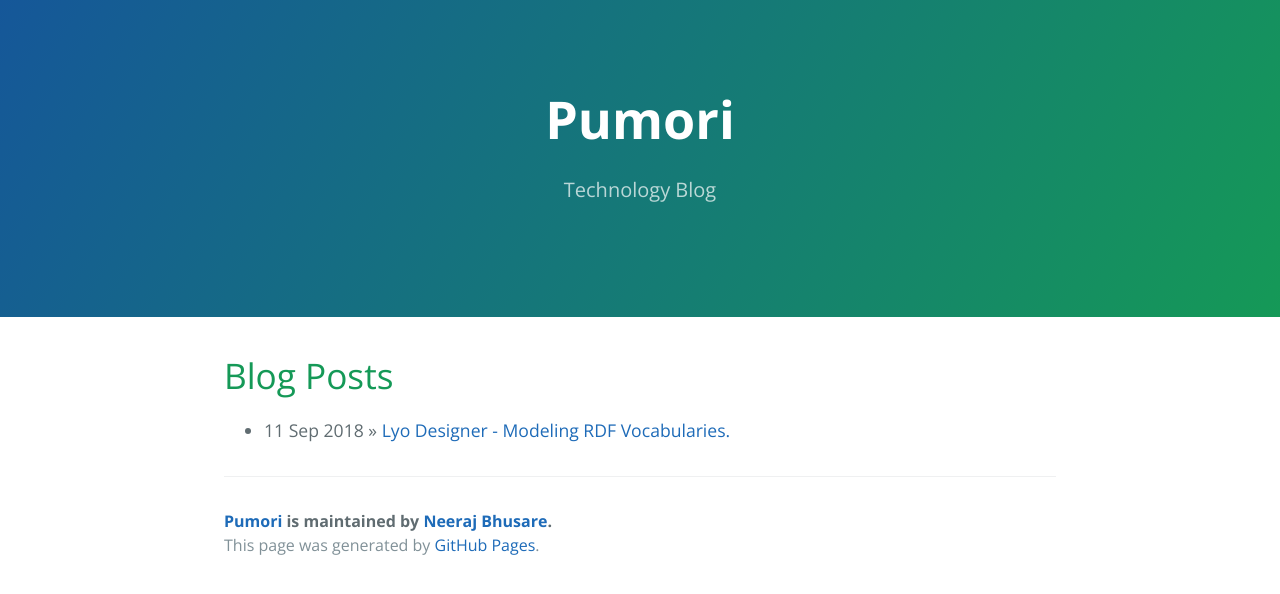
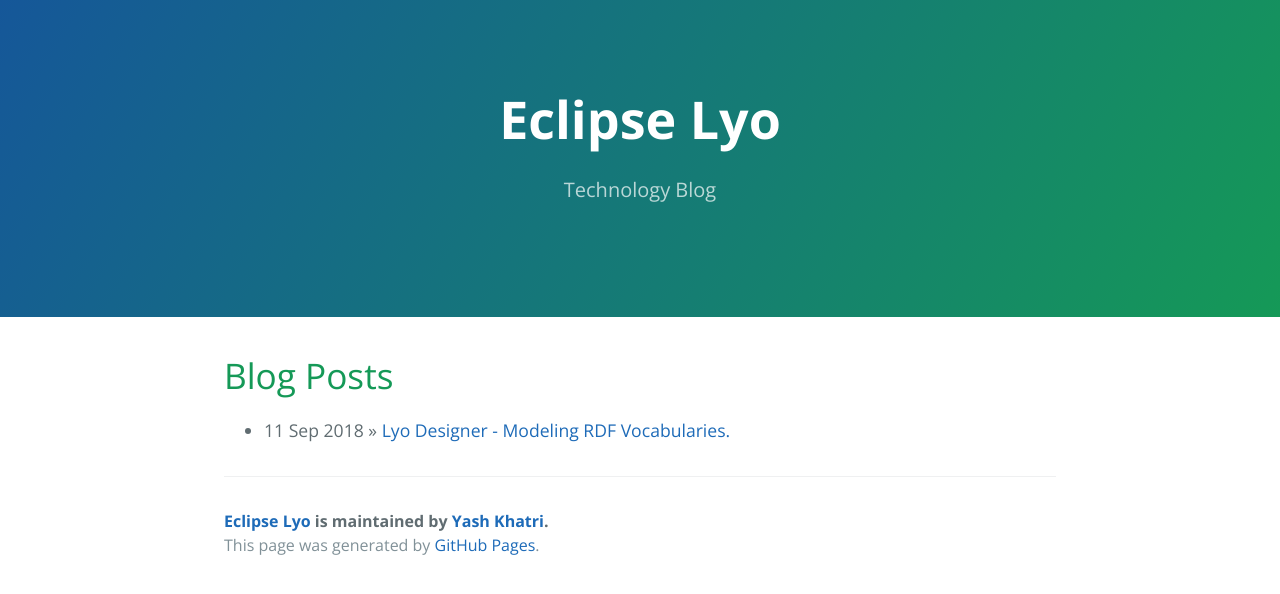
Before and after one commit to yashkhatri/yashkhatri.github.io, a Jekyll site: the page built from index.html, in a window 1280 px wide. Shown: the top 594 px of the page. Built offline with Jekyll 4.4.1, drawn with Linux system fonts in a browser that asks for light colours; the list of posts is cut into pages by our own code.

Commit message:
Update _config.yml

```diff
--- a/_config.yml
+++ b/_config.yml
@@ -1,13 +1,13 @@
 # Setup
-title:        Pumori
+title:        Eclipse Lyo
 tagline:      Technology Blog
 baseurl:      ""
 paginate:     1
 
 # About/contact
 author:
-  name:       Neeraj Bhusare
-  url:        http://nbhusare.github.io
+  name:       Yash Khatri
+  url:        http://yashkhatri.github.io
 
 # Gems
 gems:
```
